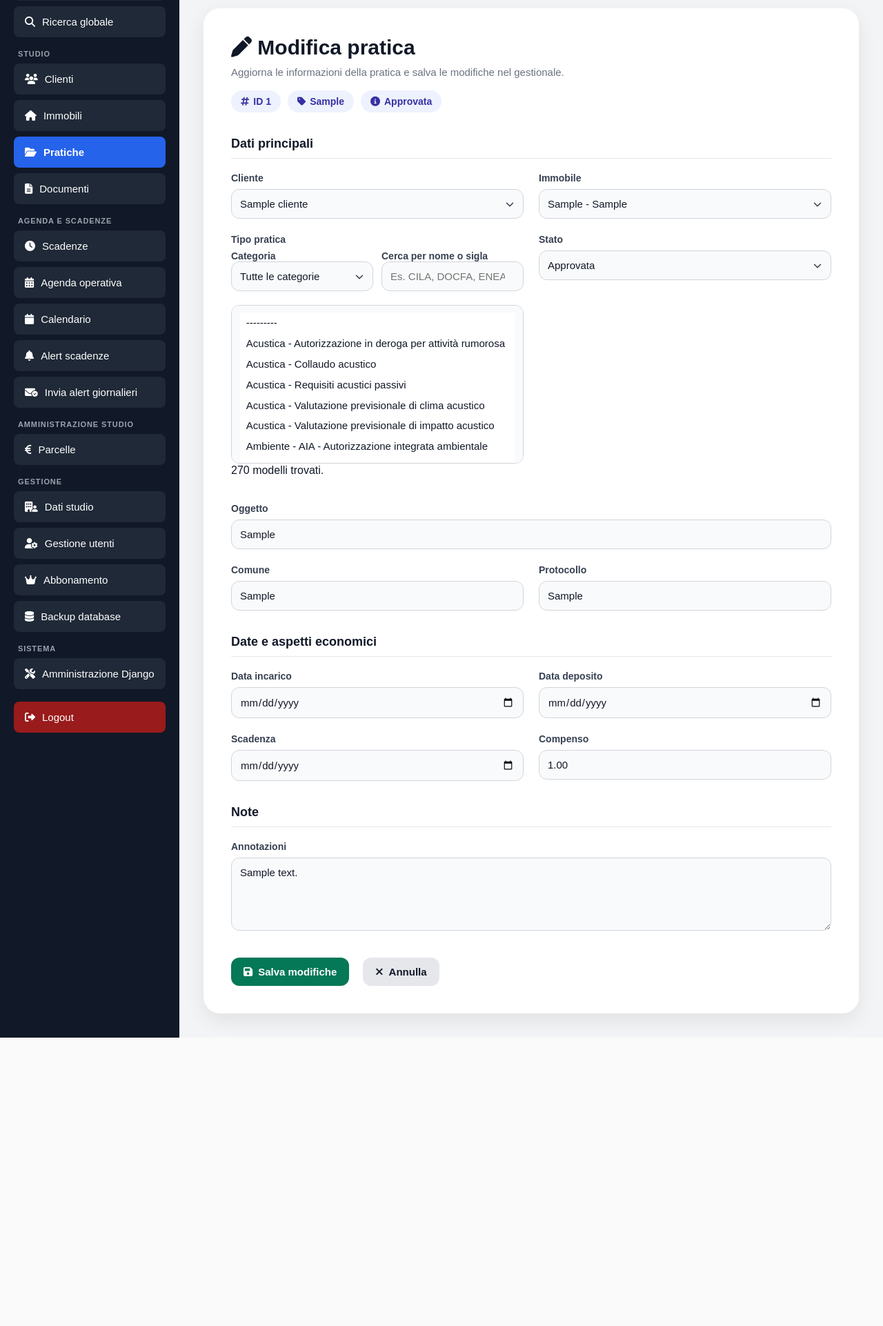
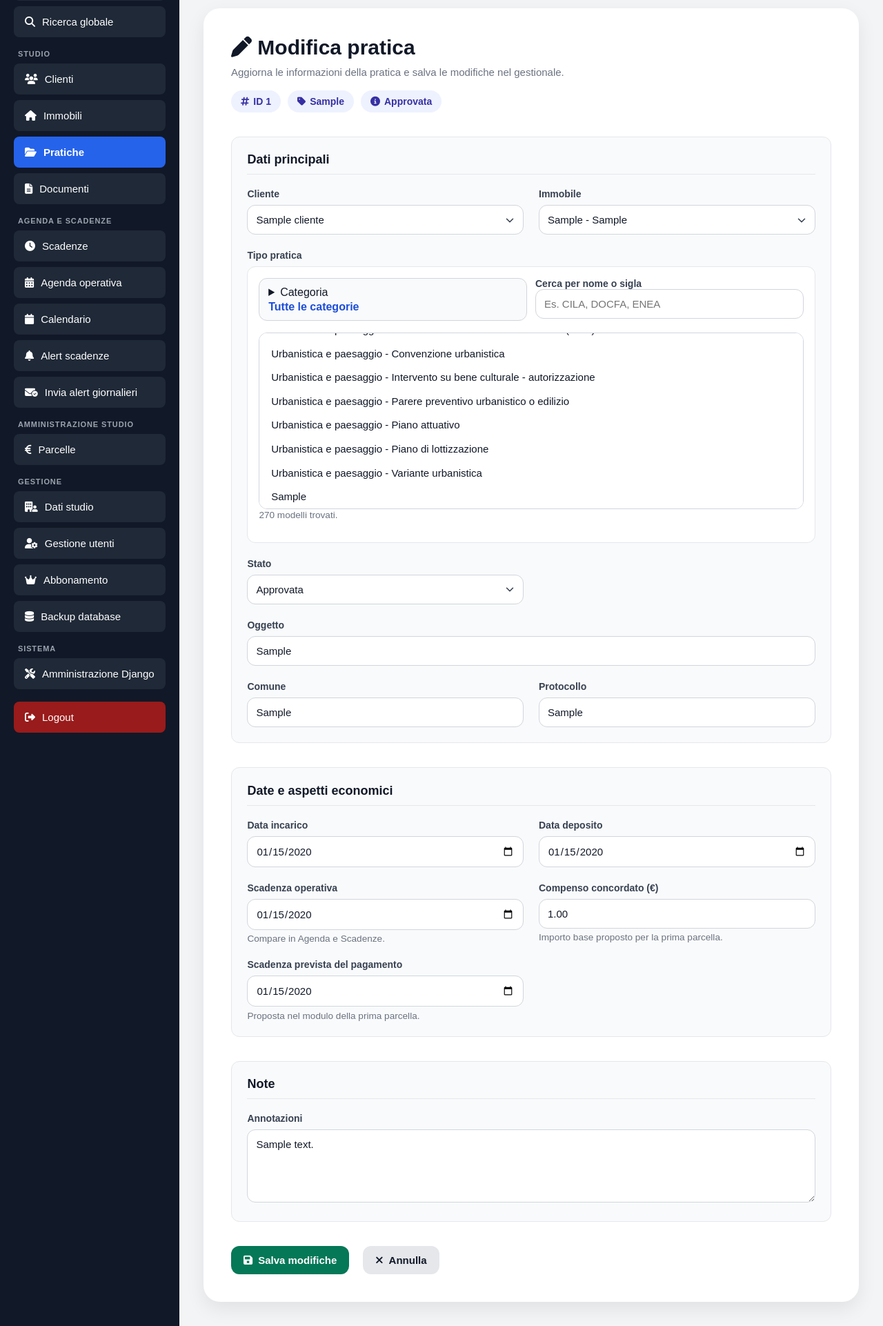
Before and after one commit to alessandrofabris09/gestionale-studio, a Django app: page /pratiche/1/modifica/ in a window 1280 px wide. Shown: the part 191-2113 px from the top of the page at 69% size. Before the commit the page ends 1695 px from the top, so only its background shows below. Run offline with Django 5.2, Linux system fonts and the light colour scheme; a user stored in the database is signed in; data comes from the database, SQL or seed files in the repository; tables that the repository leaves empty hold one stand-in row (values such as "Sample post").

Commit message:
Collega date e compensi e migliora le schede pratica

```diff
--- a/agenda/templates/agenda/agenda_oggi.html
+++ b/agenda/templates/agenda/agenda_oggi.html
@@ -125,4 +125,6 @@ Agenda di oggi
 
 </div>
 
+{% include 'agenda/scadenze_pratiche.html' %}
+
 {% endblock %}
--- a/agenda/templates/agenda/lista_agenda.html
+++ b/agenda/templates/agenda/lista_agenda.html
@@ -370,4 +370,6 @@ Agenda operativa
 
 </div>
 
+{% include 'agenda/scadenze_pratiche.html' %}
+
 {% endblock %}
--- a/parcelle/forms.py
+++ b/parcelle/forms.py
@@ -47,6 +47,7 @@ class ParcellaForm(forms.ModelForm):
                 }
             ),
             'data_scadenza': forms.DateInput(
+                format='%Y-%m-%d',
                 attrs={
                     'type': 'date'
                 }
--- a/parcelle/views.py
+++ b/parcelle/views.py
@@ -150,6 +150,12 @@ def nuova_parcella(request):
                 pass
             else:
                 form.initial['pratica'] = pratica.pk
+                if not pratica.parcelle.exclude(tipo_documento='PREVENTIVO').exists():
+                    form.initial.update({
+                        'importo': pratica.compenso,
+                        'data_scadenza': pratica.scadenza_compenso,
+                        'descrizione': pratica.oggetto,
+                    })
 
     return render(
         request,
--- a/pratiche/forms.py
+++ b/pratiche/forms.py
@@ -22,9 +22,10 @@ class PraticaForm(forms.ModelForm):
         ]
 
         widgets = {
-            'data_incarico': forms.DateInput(attrs={'type': 'date'}),
-            'data_deposito': forms.DateInput(attrs={'type': 'date'}),
-            'scadenza': forms.DateInput(attrs={'type': 'date'}),
+            'data_incarico': forms.DateInput(format='%Y-%m-%d', attrs={'type': 'date'}),
+            'data_deposito': forms.DateInput(format='%Y-%m-%d', attrs={'type': 'date'}),
+            'scadenza': forms.DateInput(format='%Y-%m-%d', attrs={'type': 'date'}),
+            'scadenza_compenso': forms.DateInput(format='%Y-%m-%d', attrs={'type': 'date'}),
             'note': forms.Textarea(attrs={'rows': 4}),
         }
 
--- a/pratiche/models.py
+++ b/pratiche/models.py
@@ -1,4 +1,4 @@
-from django.db import models
+from django.db import models, router, transaction
 
 from clienti.models import Cliente
 from immobili.models import Immobile
@@ -88,9 +88,35 @@ class Pratica(models.Model):
         blank=True
     )
 
+    scadenza_compenso = models.DateField(null=True, blank=True)
+
     note = models.TextField(blank=True)
 
     created_at = models.DateTimeField(auto_now_add=True)
 
+    def save(self, *args, **kwargs):
+        campi = kwargs.get('update_fields')
+        if campi is not None and not {'scadenza', 'stato'}.intersection(campi):
+            return super().save(*args, **kwargs)
+
+        from scadenze.models import Scadenza
+
+        using = kwargs.get('using') or router.db_for_write(type(self), instance=self)
+        with transaction.atomic(using=using):
+            super().save(*args, **kwargs)
+            pratica = self
+            if campi is not None:
+                pratica = type(self).objects.using(using).only('scadenza', 'stato').get(pk=self.pk)
+            promemoria = Scadenza.objects.using(using)
+            if pratica.scadenza:
+                promemoria.update_or_create(pratica_id=self.pk, da_pratica=True, defaults={
+                    'titolo': 'Scadenza pratica',
+                    'data_scadenza': pratica.scadenza,
+                    'completata': pratica.stato == 'CONCLUSA',
+                    'archiviata': False,
+                })
+            else:
+                promemoria.filter(pratica_id=self.pk, da_pratica=True, archiviata=False).update(archiviata=True)
+
     def __str__(self):
         return f"{self.tipo_pratica} - {self.oggetto}"
--- a/pratiche/templates/pratiche/modifica_pratica.html
+++ b/pratiche/templates/pratiche/modifica_pratica.html
@@ -216,9 +216,10 @@ Modifica pratica
 
     </div>
 
-    <form method="post">
+    <form method="post" class="scheda-pratica-form">
 
         {% csrf_token %}
+        {{ form.errors }}
 
         <div class="section">
 
@@ -238,8 +239,8 @@ Modifica pratica
                     {{ form.immobile }}
                 </div>
 
-                <div class="field">
-                    <label>Tipo pratica</label>
+                <div class="field full">
+                    <label for="{{ form.tipo_pratica.id_for_label }}">Tipo pratica</label>
                     {{ form.tipo_pratica }}
                 </div>
 
@@ -286,13 +287,21 @@ Modifica pratica
                 </div>
 
                 <div class="field">
-                    <label>Scadenza</label>
+                    <label for="{{ form.scadenza.id_for_label }}">Scadenza operativa</label>
                     {{ form.scadenza }}
+                    <small>Compare in Agenda e Scadenze.</small>
                 </div>
 
                 <div class="field">
-                    <label>Compenso</label>
+                    <label for="{{ form.compenso.id_for_label }}">Compenso concordato (€)</label>
                     {{ form.compenso }}
+                    <small>Importo base proposto per la prima parcella.</small>
+                </div>
+
+                <div class="field">
+                    <label for="{{ form.scadenza_compenso.id_for_label }}">Scadenza prevista del pagamento</label>
+                    {{ form.scadenza_compenso }}
+                    <small>Proposta nel modulo della prima parcella.</small>
                 </div>
 
             </div>
--- a/scadenze/templates/scadenze/lista_scadenze.html
+++ b/scadenze/templates/scadenze/lista_scadenze.html
@@ -333,6 +333,8 @@ Scadenze
                     <td>
                         {% if stato == 'archivio' %}
                         <span class="scadenze-meta">Solo consultazione</span>
+                        {% elif scadenza.da_pratica %}
+                        <a class="action-btn" href="{% url 'dettaglio_pratica' scadenza.pratica_id %}">Apri pratica</a>
                         {% else %}
                         <div class="actions">
 
--- a/scadenze/views.py
+++ b/scadenze/views.py
@@ -243,6 +243,8 @@ def modifica_scadenza(request, scadenza_id):
         get_scadenze_queryset(request),
         id=scadenza_id
     )
+    if scadenza.da_pratica:
+        return redirect('dettaglio_pratica', pratica_id=scadenza.pratica_id)
 
     if request.method == 'POST':
 
@@ -304,6 +306,8 @@ def elimina_scadenza(request, scadenza_id):
         get_scadenze_queryset(request),
         id=scadenza_id
     )
+    if scadenza.da_pratica:
+        return redirect('dettaglio_pratica', pratica_id=scadenza.pratica_id)
 
     if request.method == 'POST':
 
@@ -350,6 +354,8 @@ def completa_scadenza(request, scadenza_id):
         get_scadenze_queryset(request),
         id=scadenza_id
     )
+    if scadenza.da_pratica:
+        return redirect('dettaglio_pratica', pratica_id=scadenza.pratica_id)
 
     if scadenza.pratica:
 
--- a/static/css/studio-ui.css
+++ b/static/css/studio-ui.css
@@ -190,11 +190,19 @@ body.studio-ui {
 .studio-admin :is(input, button, select, textarea) {
     font-family: var(--studio-font);
 }
+.selettore-workflow {
+    padding: 1rem;
+    border: 1px solid var(--studio-line);
+    border-radius: var(--studio-radius);
+    background: var(--studio-surface);
+}
+
 .selettore-workflow-filtri:not([hidden]) {
     display: grid;
     grid-template-columns: repeat(auto-fit, minmax(min(100%, 12rem), 1fr));
     gap: .75rem;
     margin-bottom: .75rem;
+    align-items: start;
 }
 
 .selettore-workflow :is(input, select) {
@@ -202,10 +210,86 @@ body.studio-ui {
     width: 100%;
 }
 
-.selettore-workflow select[size] option {
-    padding: .4rem .55rem;
+.selettore-workflow select[size] {
+    padding: .35rem;
+    background: var(--studio-surface);
 }
 
-.selettore-workflow select[size] option[hidden] {
-    display: none;
+.selettore-workflow select[size] option {
+    padding: .55rem .7rem;
+    border-radius: .4rem;
 }
+
+.selettore-categorie summary {
+    padding: .65rem .8rem;
+    border: 1px solid var(--studio-border);
+    border-radius: var(--studio-radius);
+    background: var(--studio-field);
+    color: var(--studio-text);
+    cursor: pointer;
+}
+
+.selettore-categorie summary strong {
+    display: block;
+    margin-top: .2rem;
+    color: var(--studio-primary-hover);
+}
+
+.selettore-categorie-opzioni {
+    display: grid;
+    grid-template-columns: repeat(auto-fit, minmax(min(100%, 9rem), 1fr));
+    gap: .35rem;
+    padding-top: .55rem;
+}
+
+.studio-ui .selettore-categorie-opzioni button {
+    min-height: 40px;
+    padding: .4rem .55rem;
+    border: 1px solid var(--studio-line);
+    border-radius: .55rem;
+    background: var(--studio-field);
+    color: var(--studio-text);
+    text-align: start;
+    cursor: pointer;
+}
+
+.studio-ui .selettore-categorie-opzioni button:is(:hover, [aria-pressed="true"]) {
+    border-color: var(--studio-primary);
+    background: #eff6ff;
+    color: var(--studio-primary-hover);
+}
+
+.selettore-workflow [data-risultati], .scheda-pratica-form .field small {
+    color: var(--studio-muted);
+    font-size: .85rem;
+}
+
+.scheda-pratica-form .section {
+    padding: clamp(.85rem, 2vw, 1.4rem);
+    border: 1px solid var(--studio-line);
+    border-radius: var(--studio-radius);
+    background: var(--studio-field);
+}
+
+.scheda-pratica-form .field {
+    min-width: 0;
+}
+
+.scheda-pratica-form .field :is(input, select, textarea) {
+    box-sizing: border-box;
+    background-color: var(--studio-surface);
+}
+
+.scheda-pratica-form .field small {
+    display: block;
+    margin-top: .35rem;
+}
+
+.studio-ui .scheda-pratica-riepilogo .row {
+    min-width: 0;
+    padding: .8rem .95rem;
+    border: 1px solid var(--studio-line);
+    border-radius: var(--studio-radius);
+    background: var(--studio-field);
+    overflow-wrap: anywhere;
+}
```
Also changed, not shown: agenda/templates/agenda/scadenze_pratiche.html (added, +13 -0 lines), agenda/views.py (+13 -3 lines), pratiche/templates/pratiche/dettaglio_pratica.html (+18 -7 lines), pratiche/templates/pratiche/nuova_pratica.html (+13 -5 lines), scadenze/models.py (+9 -0 lines), static/js/selettore-workflow.js (+31 -14 lines), studi/tests_qa_estesa.py (+46 -0 lines), workflow/templates/workflow/selettore.html (+4 -3 lines), pratiche/migrations/0004_pratica_scadenza_compenso.py (added), scadenze/migrations/0003_scadenza_da_pratica_and_more.py (added).
